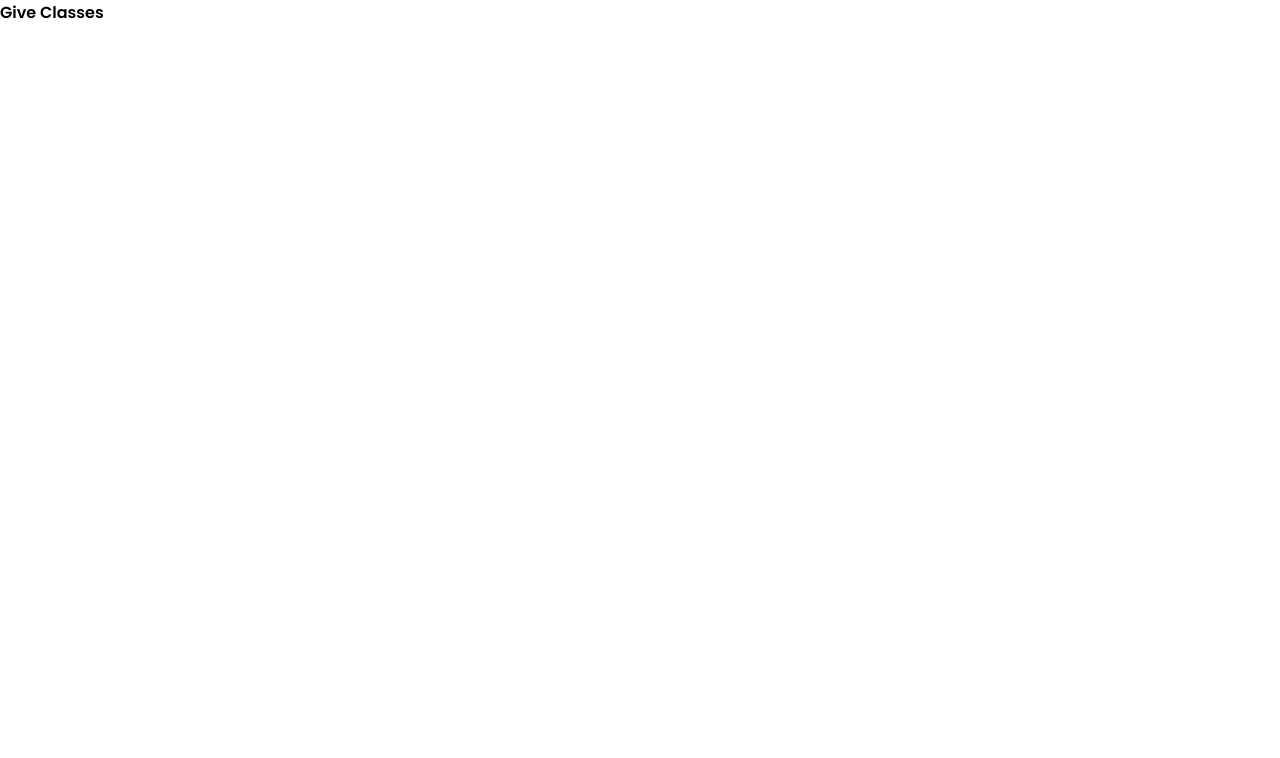
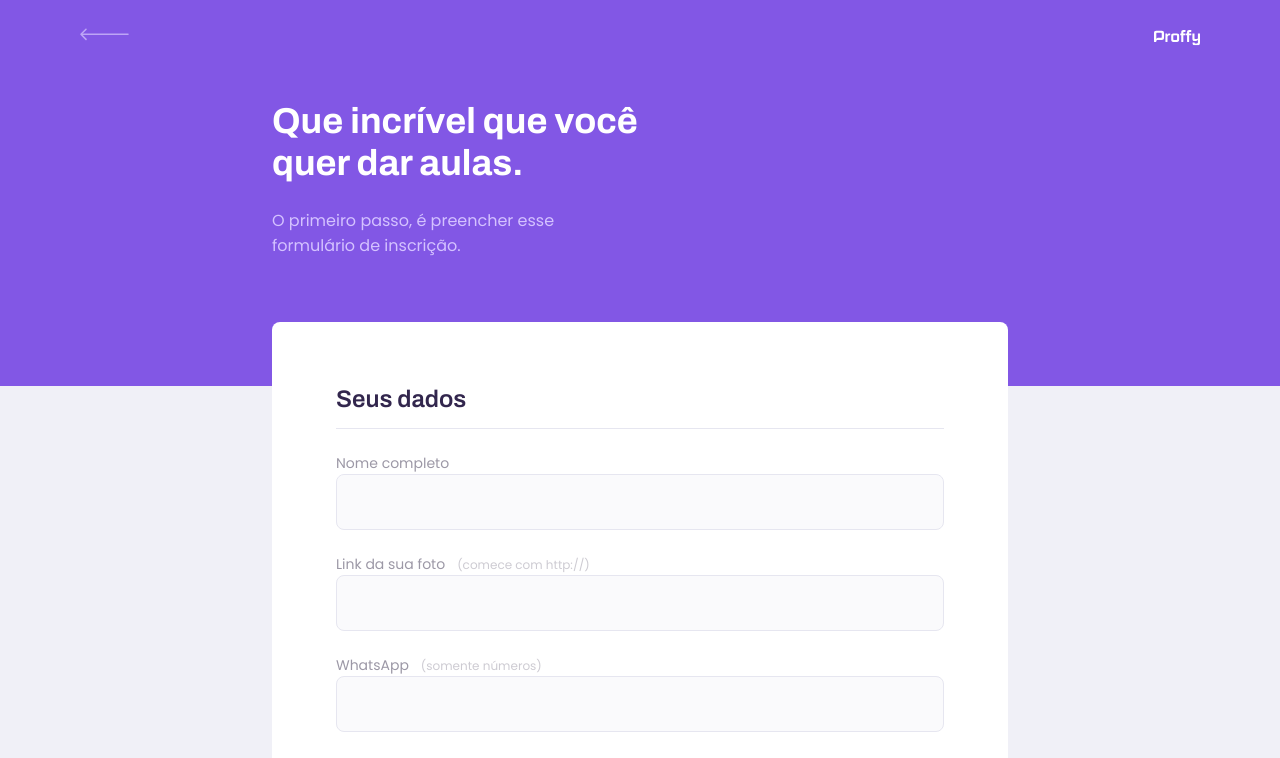
Before and after one commit to joaogabriel-sg/proffy-frontend, a React (Create React App) app: page /give-classes in a window 1280 px wide. Shown: the top 758 px of the page. Built offline with nearby package versions, Linux system fonts and the light colour scheme.

Commit message:
:sparkles: feat: add give classes page structure and styles

```diff
--- a/src/pages/GiveClasses/index.tsx
+++ b/src/pages/GiveClasses/index.tsx
@@ -1,9 +1,165 @@
-import { Container } from './styles';
+import backIcon from '../../assets/back.svg';
+import logoIcon from '../../assets/logo-small.svg';
+import plusIcon from '../../assets/plus-symbol.svg';
+import warningIcon from '../../assets/warning.svg';
+
+import {
+  Container,
+  Header,
+  HeaderContent,
+  ArrowBack,
+  Logo,
+  Wrapper,
+  Form,
+  Fieldset,
+  FormGroup,
+  PlusIcon,
+  Footer,
+  Warning,
+  WarningIcon,
+  Button,
+} from './styles';
 
 export function GiveClasses() {
   return (
     <Container>
-      <h1>Give Classes</h1>
+      <Header>
+        <HeaderContent>
+          <div>
+            <ArrowBack to="/">
+              <img src={backIcon} alt="Voltar" />
+            </ArrowBack>
+            <Logo src={logoIcon} />
+          </div>
+
+          <div>
+            <h2>Que incrível que você quer dar aulas.</h2>
+            <p>O primeiro passo, é preencher esse formulário de inscrição.</p>
+          </div>
+        </HeaderContent>
+      </Header>
+
+      <Wrapper>
+        <Form>
+          <Fieldset>
+            <legend>Seus dados</legend>
+
+            <FormGroup>
+              <label htmlFor="name">
+                <span>Nome completo</span>
+                <input type="text" name="name" id="name" />
+              </label>
+            </FormGroup>
+
+            <FormGroup>
+              <label htmlFor="avatar">
+                <span>
+                  Link da sua foto
+                  <small>(comece com http://)</small>
+                </span>
+                <input type="text" name="avatar" id="avatar" />
+              </label>
+            </FormGroup>
+
+            <FormGroup>
+              <label htmlFor="whatsapp">
+                <span>
+                  WhatsApp
+                  <small>(somente números)</small>
+                </span>
+                <input type="text" name="whatsapp" id="whatsapp" />
+              </label>
+            </FormGroup>
+
+            <FormGroup>
+              <label htmlFor="bio">
+                <span>Biografia</span>
+                <textarea name="bio" id="bio" />
+              </label>
+            </FormGroup>
+          </Fieldset>
+
+          <Fieldset>
+            <legend>Sobre a aula</legend>
+
+            <FormGroup>
+              <label htmlFor="school-subject">
+                <span>Matéria</span>
+                <select name="school-subject" id="school-subject">
+                  <option value="matematica">Matemática</option>
+                  <option value="ingles">Inglês</option>
+                  <option value="historia">História</option>
+                  <option value="geografia">Geografia</option>
+                  <option value="quimica">Química</option>
+                </select>
+              </label>
+            </FormGroup>
+
+            <FormGroup>
+              <label htmlFor="avatar">
+                <span>
+                  Custo da sua hora por aula
+                  <small>(em R$)</small>
+                </span>
+                <input type="number" name="price" id="price" />
+              </label>
+            </FormGroup>
+          </Fieldset>
+
+          <Fieldset>
+            <legend>
+              Horários disponíveis
+              <button type="button">
+                <PlusIcon src={plusIcon} />
+                Novo horário
+              </button>
+            </legend>
+
+            <FormGroup className="available-times">
+              <div>
+                <label htmlFor="weekday">
+                  <span>Dia da semana</span>
+                  <select name="weekday" id="weekday">
+                    <option value="monday">Segunda-feira</option>
+                    <option value="tuesday">Terça-feira</option>
+                    <option value="wednesday">Quarta-feira</option>
+                    <option value="thursday">Quinta-feira</option>
+                    <option value="friday">Sexta-feira</option>
+                    <option value="saturday">Sábado</option>
+                    <option value="sunday">Domingo</option>
+                  </select>
+                </label>
+              </div>
+
+              <div>
+                <label htmlFor="from">
+                  <span>Das</span>
+                  <input type="number" name="from" id="from" />
+                </label>
+              </div>
+
+              <div>
+                <label htmlFor="to">
+                  <span>Até</span>
+                  <input type="number" name="to" id="to" />
+                </label>
+              </div>
+            </FormGroup>
+          </Fieldset>
+
+          <Footer>
+            <Warning>
+              <WarningIcon src={warningIcon} />
+              <div>
+                <span>Importante</span>
+                <span>Preencha todos os dados</span>
+              </div>
+            </Warning>
+
+            <Button>Salvar Cadastro</Button>
+          </Footer>
+        </Form>
+      </Wrapper>
     </Container>
   );
 }
--- a/src/pages/GiveClasses/styles.ts
+++ b/src/pages/GiveClasses/styles.ts
@@ -1,3 +1,249 @@
 import styled from 'styled-components';
+import { Link } from 'react-router-dom';
 
-export const Container = styled.main``;
+export const Container = styled.main`
+  background: var(--color-background);
+  min-height: 100%;
+`;
+
+export const Header = styled.header`
+  background: var(--color-primary);
+  width: 100%;
+  padding: 1.8rem 0.8rem 12.8rem;
+`;
+
+export const HeaderContent = styled.div`
+  width: 100%;
+
+  @media (min-width: 700px) {
+    > div:nth-child(1) {
+      max-width: 112rem;
+      margin: 0 auto;
+    }
+
+    > div:nth-child(2) {
+      max-width: 73.6rem;
+      margin: 0 auto;
+    }
+  }
+
+  > div:nth-child(1) {
+    display: flex;
+    align-items: center;
+    justify-content: space-between;
+  }
+
+  > div:nth-child(2) {
+    > h2 {
+      width: min(40rem, 60vw);
+      margin: 4.2rem 0 2.4rem;
+
+      font-family: 'Archivo', Arial, Helvetica, sans-serif;
+      font-size: min(3.6rem, 5vw);
+      line-height: 4.2rem;
+      color: var(--color-title-in-primary);
+    }
+
+    > p {
+      width: 30rem;
+
+      font-size: min(1.6rem, 3vw);
+      color: var(--color-text-in-primary);
+    }
+  }
+`;
+
+export const ArrowBack = styled(Link)``;
+
+export const Logo = styled.img``;
+
+export const Wrapper = styled.div`
+  padding: 0 0.8rem 2rem;
+  margin-top: -6.4rem;
+`;
+
+export const Form = styled.form`
+  background: var(--color-box-base);
+  padding-top: 4.8rem;
+  border-radius: 8px;
+  overflow: hidden;
+
+  @media (min-width: 700px) {
+    max-width: 73.6rem;
+    padding-top: 6.4rem;
+    margin: 0 auto;
+  }
+`;
+
+export const Fieldset = styled.fieldset`
+  border: none;
+  padding: 0 2.4rem;
+  margin-bottom: 4.8rem;
+
+  @media (min-width: 700px) {
+    padding: 0 6.4rem;
+    margin-bottom: 6.4rem;
+  }
+
+  > legend {
+    width: 100%;
+    padding-bottom: 1.6rem;
+    border-bottom: 1px solid var(--color-line-in-white);
+    margin-bottom: 2.4rem;
+
+    display: flex;
+    align-items: center;
+    justify-content: space-between;
+
+    font-family: 'Archivo', Arial, Helvetica, sans-serif;
+    font-size: min(2.4rem, 4vw);
+    font-weight: 600;
+    color: var(--color-text-title);
+
+    > button {
+      background: none;
+      border: none;
+      margin-left: 0.6rem;
+
+      font-family: 'Archivo', Arial, Helvetica, sans-serif;
+      font-weight: 600;
+      color: var(--color-primary);
+
+      cursor: pointer;
+    }
+  }
+`;
+
+export const FormGroup = styled.div`
+  & + & {
+    margin-top: 2.4rem;
+  }
+
+  label {
+    span {
+      display: flex;
+      align-items: center;
+
+      font-size: 1.4rem;
+      color: var(--color-text-complement);
+
+      small {
+        margin-left: 1.2rem;
+        font-size: 1.2rem;
+        opacity: 0.5;
+      }
+    }
+
+    input,
+    textarea,
+    select {
+      background: var(--color-box-footer);
+      width: 100%;
+
+      padding: 0.4rem 1.2rem;
+      border: 1px solid var(--color-line-in-white);
+      border-radius: 8px;
+      outline: none;
+
+      color: var(--color-text-base);
+      transition: border-color 0.2s ease-in-out;
+
+      &:focus {
+        border-color: var(--color-primary);
+      }
+    }
+
+    input,
+    select {
+      height: min(5.6rem, 10vw);
+    }
+
+    textarea {
+      min-height: 12rem;
+      resize: vertical;
+
+      @media (min-width: 700px) {
+        min-height: 16.8rem;
+      }
+    }
+  }
+
+  &.available-times {
+    > div + div {
+      margin-top: 2.4rem;
+    }
+
+    @media (min-width: 700px) {
+      display: grid;
+      grid-template-columns: 2fr 1fr 1fr;
+      gap: 1.6rem;
+
+      > div + div {
+        margin-top: 0;
+      }
+    }
+  }
+`;
+
+export const PlusIcon = styled.img`
+  margin-right: 1.2rem;
+`;
+
+export const Footer = styled.footer`
+  background: var(--color-box-footer);
+  padding: 4.8rem 2.4rem;
+
+  display: flex;
+  flex-direction: column-reverse;
+
+  @media(min-width: 700px) {
+    padding: 4rem 6.4rem;
+
+    flex-direction: row;
+    justify-content: space-between;
+  }
+`;
+
+export const Warning = styled.div`
+  margin-top: 1.6rem;
+
+  display: flex;
+  align-items: center;
+
+  > div {
+    margin-left: 1.6rem;
+    display: flex;
+    flex-direction: column;
+
+    > span {
+      font-size: 1.2rem;
+      color: var(--color-text-complement);
+    }
+  }
+`;
+
+export const WarningIcon = styled.img``;
+
+export const Button = styled.button`
+  background: var(--color-secondary);
+  height: 5.6rem;
+  border: none;
+  border-radius: 8px;
+
+  font-family: 'Archivo', Arial, Helvetica, sans-serif;
+  font-size: 1.6rem;
+  font-weight: 600;
+  color: var(--color-button-text);
+
+  cursor: pointer;
+  transition: background 0.2s ease-in-out;
+
+  &:hover {
+    background: var(--color-secondary-dark);
+  }
+
+  @media(min-width: 700px) {
+    min-width: 20rem;
+    padding: 0 0.4rem;
+  }
+`;
```
